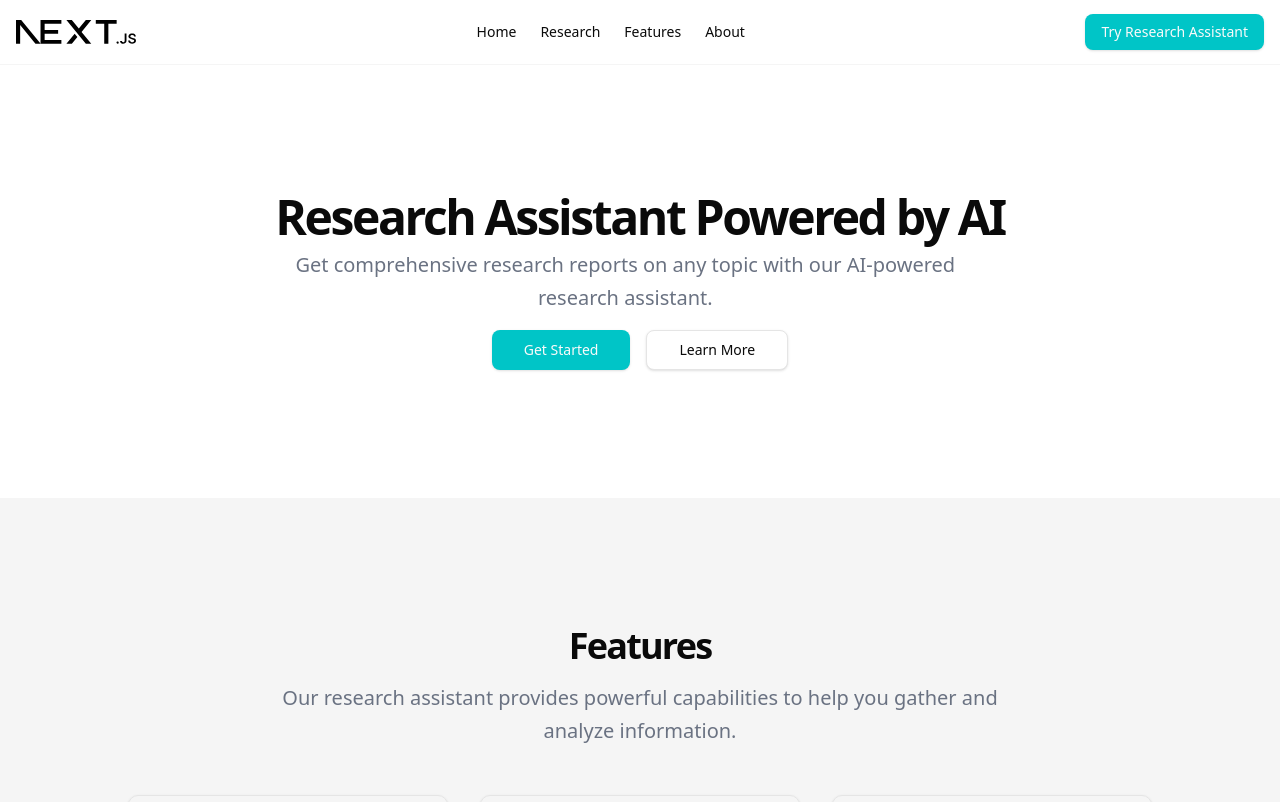
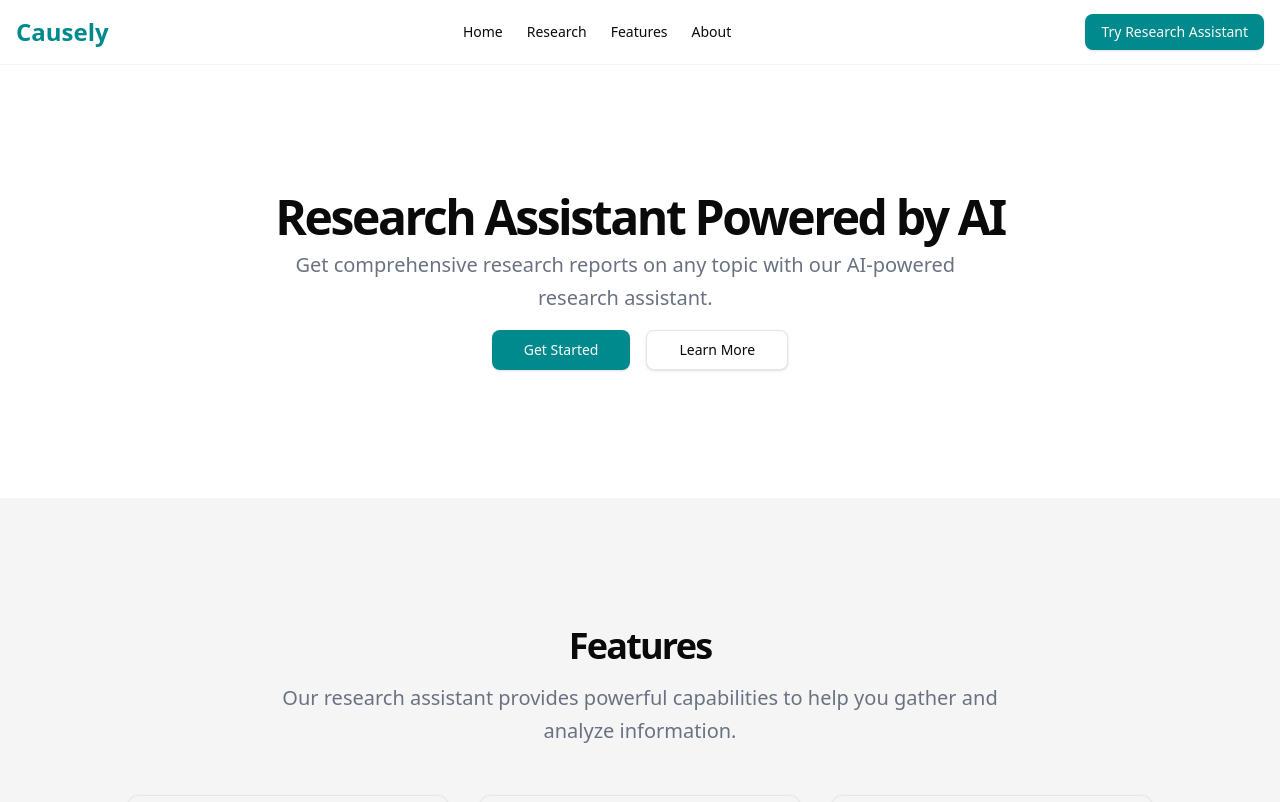
Before and after one commit to MdBilal420/CauselyV1, a Next.js app in the folder frontend/: page / in a window 1280 px wide. Shown: the top 802 px of the page. Built offline with nearby package versions, Linux system fonts and the light colour scheme.

Commit message:
Update primary color in globals.css and modify Header component to include a title instead of an image.

```diff
--- a/frontend/src/app/components/Header.tsx
+++ b/frontend/src/app/components/Header.tsx
@@ -12,14 +12,15 @@ export function Header({ className }: HeaderProps) {
       <div className="container flex h-16 items-center justify-between px-4">
         <div className="flex items-center gap-2">
           <Link href="/" className="flex items-center space-x-2">
-            <Image
+            {/* <Image
               src="/next.svg"
               alt="Logo"
               width={120}
               height={30}
               className="dark:invert"
               priority
-            />
+            /> */}
+            <h1 className="text-2xl font-bold text-primary">Causely</h1>
           </Link>
         </div>
 
--- a/frontend/src/app/globals.css
+++ b/frontend/src/app/globals.css
@@ -51,7 +51,7 @@
   --card-foreground: oklch(0.145 0 0);
   --popover: oklch(1 0 0);
   --popover-foreground: oklch(0.145 0 0);
-  --primary: oklch(0.72 0.18 195);
+  --primary: oklch(0.55 0.15 195);
   --primary-foreground: oklch(0.985 0 0);
   --secondary: oklch(0.97 0 0);
   --secondary-foreground: oklch(0.205 0 0);
@@ -85,7 +85,7 @@
   --card-foreground: oklch(0.985 0 0);
   --popover: oklch(0.205 0 0);
   --popover-foreground: oklch(0.985 0 0);
-  --primary: oklch(0.72 0.18 195);
+  --primary: oklch(0.55 0.15 195);
   --primary-foreground: oklch(0.205 0 0);
   --secondary: oklch(0.269 0 0);
   --secondary-foreground: oklch(0.985 0 0);
@@ -120,3 +120,28 @@
     @apply bg-background text-foreground;
   }
 }
+
+/* Minimal CopilotKit primary color overrides */
+@layer components {
+  /* Target only the send button specifically */
+  [data-testid="chat-send-button"] {
+    background-color: hsl(var(--primary)) !important;
+    color: hsl(var(--primary-foreground)) !important;
+  }
+
+  [data-testid="chat-send-button"]:hover {
+    background-color: hsl(var(--primary) / 0.9) !important;
+  }
+
+  /* Target user messages */
+  [data-role="user"] {
+    background-color: hsl(var(--primary)) !important;
+    color: hsl(var(--primary-foreground)) !important;
+  }
+
+  /* Target input focus */
+  [data-testid="chat-input"]:focus {
+    border-color: hsl(var(--primary)) !important;
+    box-shadow: 0 0 0 2px hsl(var(--primary) / 0.2) !important;
+  }
+}
```
